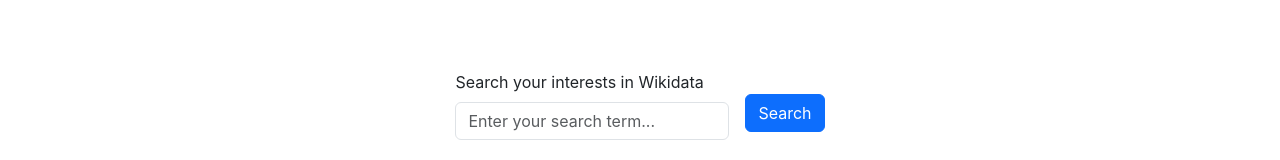
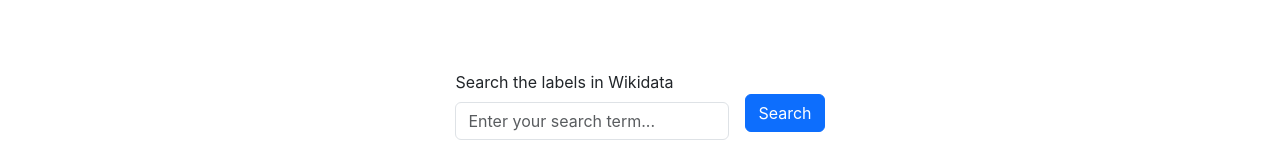
Before and after one commit to SWE574-G3/SWE-574-G3, a React (Create React App) app in the folder communitter-frontend/: page /user/interest in a window 1280 px wide. Shown: the part 307-467 px from the top of the page. Built offline with nearby package versions, Linux system fonts and the light colour scheme.

Commit message:
search bar text change

```diff
--- a/communitter-frontend/src/pages/UserInterests.js
+++ b/communitter-frontend/src/pages/UserInterests.js
@@ -80,7 +80,7 @@
         <form onSubmit={handleSubmit} className="d-flex">
           <div className="mb-3">
             <label htmlFor="name" className="form-label">
-              Search your interests in Wikidata
+              Search the labels in Wikidata
             </label>
             <input
               type="name"
```
Also changed, not shown: 2 other files (tests, documents, lock files or other folders).
